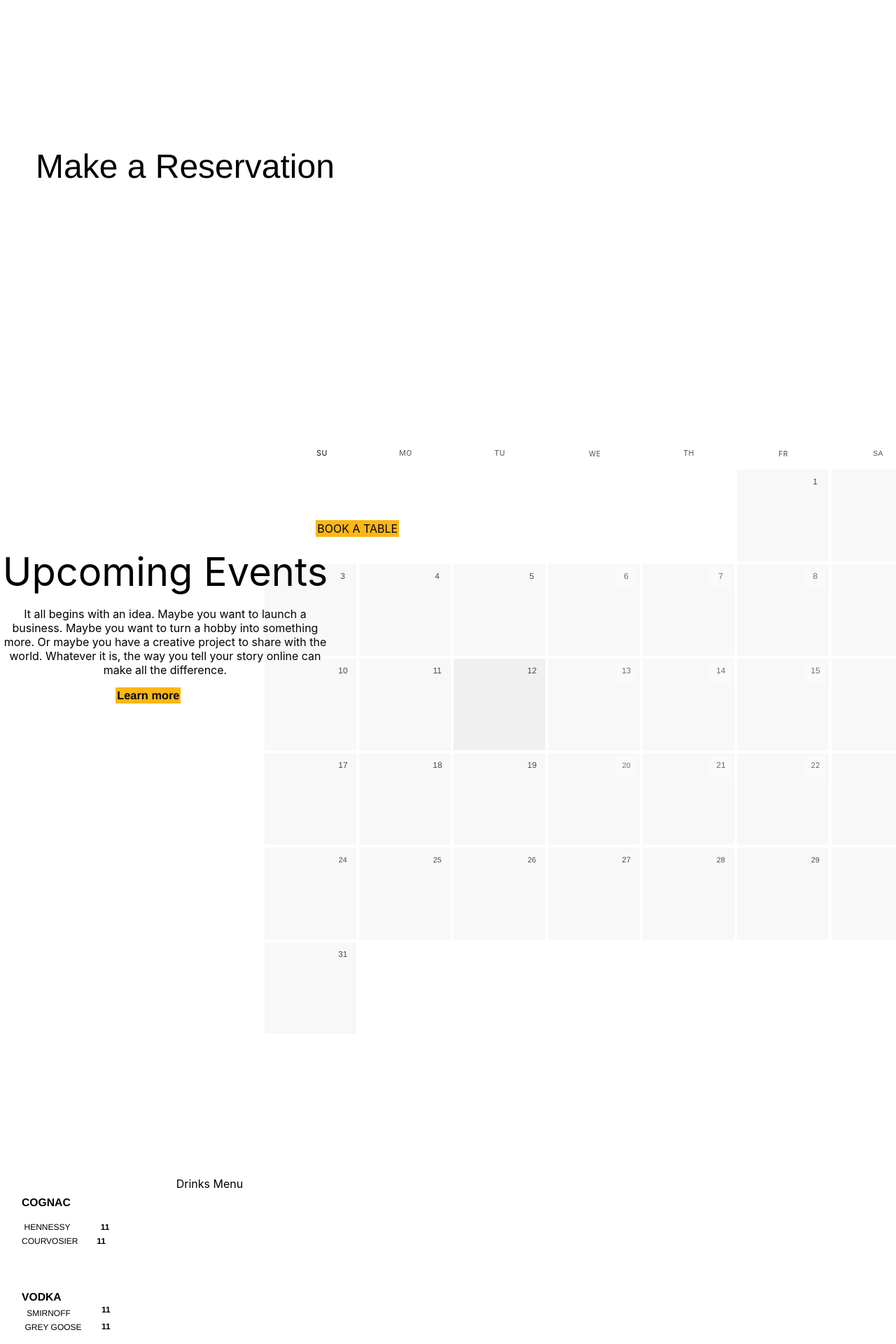
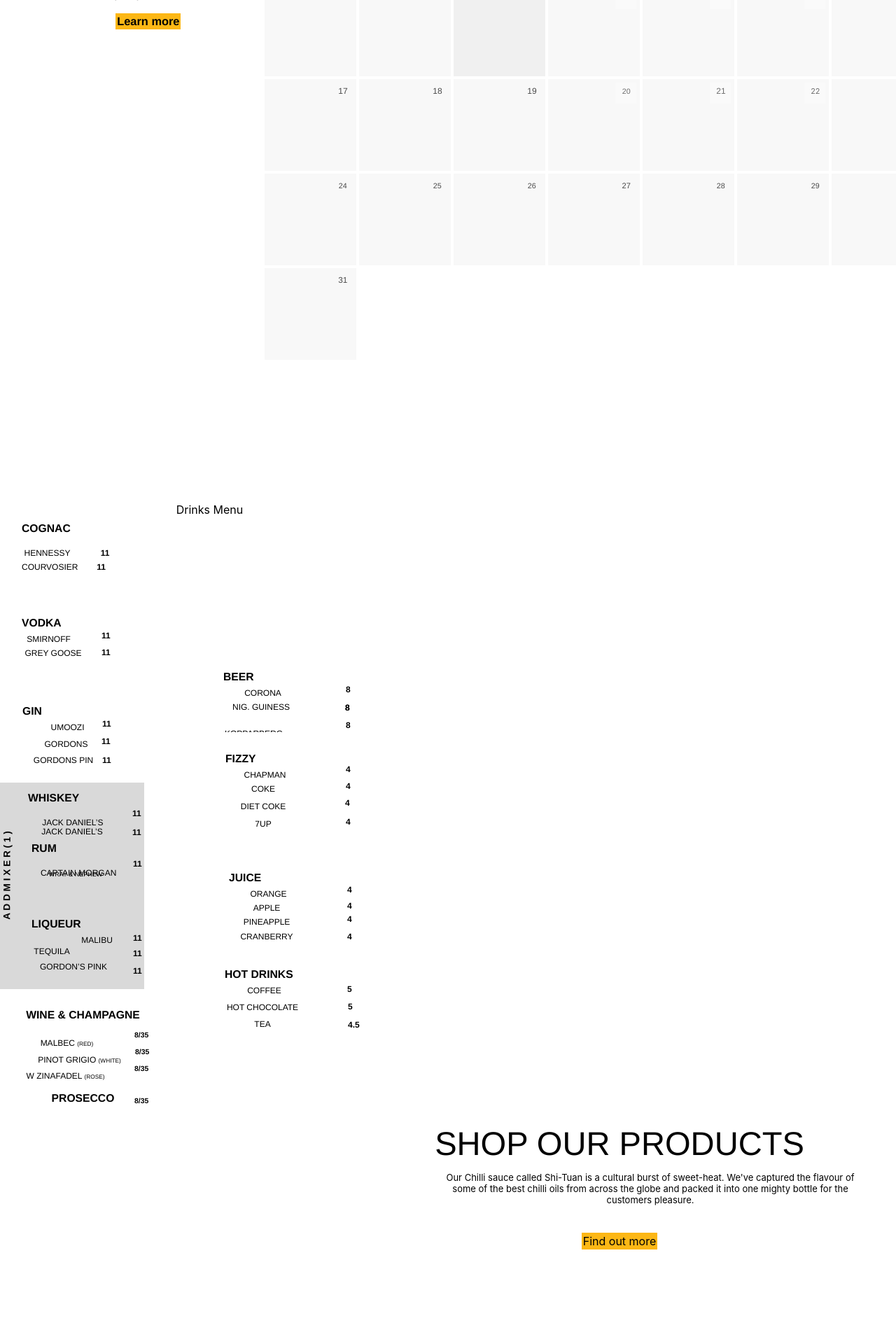
Before and after one commit to Jrgithb/cally-munchy, a React (Create React App) app: page / in a window 1280 px wide. Shown: the part 180-2100 px from the top of the page at 70% size. After the commit the page ends 1965 px from the top, so only its background shows below. Built offline with nearby package versions, Linux system fonts and the light colour scheme.

Commit message:
reservations/events

```diff
--- a/src/App.js
+++ b/src/App.js
@@ -1,6 +1,5 @@
 import logo from './logo.svg';
 import './App.css';
-import Reservation from './Views/Reservation/Reservation';
 import Events from './Views/Reservation/Events/Events';
 import Calender from './Views/Reservation/Calender/Calender';
 import Drinks from './Views/Reservation/Drinks/Drinks';
@@ -10,10 +9,10 @@
 function App() {
   return (
     <div className="App">
-      <Reservation/>
       <Events/>
       <Calender/>
       <Drinks/>
+      <Shop/>
     </div>
   );
 }
--- a/src/Views/Reservation/Reservation.css
+++ /dev/null
@@ -1,78 +0,0 @@
-.reservation {
-    background-color: #ffffff;
-    display: flex;
-    flex-direction: row;
-    justify-content: center;
-    width: 100%;
-  }
-
-  .reservation .div {
-    background-color: #ffffff;
-    height: 963.36px;
-    position: relative;
-    width: 1316.41px;
-  }
-
-
-
-  .reservation .overlap-group {
-    height: 418px;
-    left: 39px;
-    position: absolute;
-    top: 302px;
-    width: 481px;
-  }
-
-  .reservation .div-block {
-    height: 418px;
-    left: 0;
-    position: absolute;
-    top: 0;
-    width: 430px;
-  }
-
-  .reservation .frame {
-    align-items: center;
-    display: inline-flex;
-    justify-content: center;
-    left: 155px;
-    padding: 11.48px 17.22px;
-    position: relative;
-    top: 178px;
-  }
-
-  .reservation .text-wrapper {
-    color: #000000;
-    font-size: 17.2px;
-    font-weight: 600;
-    letter-spacing: 0;
-    line-height: normal;
-    margin-top: -0.96px;
-    position: relative;
-    width: fit-content;
-  }
-
-  .booking-btn{
-    border: 2px solid #fcb715;
-    background-color: #fcb715;
-    display: flex;
-    justify-content: center;
-    align-items: center;
-    cursor: pointer;
-
-  }
-
-  .booking-btn:hover { transform: scale(1.25);}
-
-  .reservation .text-wrapper-2 {
-    color: #000000;
-    font-family: "Montserrat-Regular", Helvetica;
-    font-size: 48px;
-    font-weight: 400;
-    height: 59px;
-    left: 12px;
-    letter-spacing: 0;
-    line-height: normal;
-    position: absolute;
-    top: 88px;
-  }
--- a/src/Views/Reservation/Reservation.js
+++ /dev/null
@@ -1,23 +0,0 @@
-import "./Reservation.css"
-
-const Reservation = () => {
-    return (
-      <div className="reservation">
-        <div className="div">
-
-          <div className="overlap-group">
-            <div className="div-block">
-              <div className="frame">
-                <div className="text-wrapper"></div>
-                <div className="booking-btn">BOOK A TABLE</div>
-
-              </div>
-            </div>
-            <div className="text-wrapper-2">Make a Reservation</div>
-          </div>
-        </div>
-      </div>
-    );
-  };
-
-  export default Reservation;
--- a/src/Views/Reservation/Shop/Shop.css
+++ b/src/Views/Reservation/Shop/Shop.css
@@ -0,0 +1,39 @@
+.shop-header {
+    height: 57px;
+    width: 530px;
+    float: right;
+    margin-right: 130px;
+    top: -100px;
+}
+
+.shop-section {
+    color: #000000;
+    font-family: "Inter-Regular", Helvetica;
+    font-size: 47.1px;
+    font-weight: 200;
+}
+
+.our-chilli-sauce {
+    color: #000000;
+    font-size: 13px;
+    font-weight: 400;
+    height: 73px;
+    width: 618px;
+}
+
+.find-out-more-btn {
+    align-items: center;
+    border: 2px solid #fcb715;
+    background-color: #fcb715;
+    color: black;
+    display: inline-flex;
+    justify-content: center;
+    cursor: pointer;
+    float: top;
+    margin-top: 1px;
+
+}
+
+.find-out-more-btn:hover{
+    transform: scale(1.25);
+}
--- a/src/Views/Reservation/Shop/Shop.js
+++ b/src/Views/Reservation/Shop/Shop.js
@@ -2,8 +2,14 @@
 
 const Shop = () => {
     return(
-        <div className="label">
-            <div></div>
+        <div className="shop-header">
+            <div className="shop-section">SHOP OUR PRODUCTS</div>
+            <p className="our-chilli-sauce">Our Chilli sauce called Shi-Tuan is a cultural burst of sweet-heat.
+                We've captured the flavour of some of the best chilli oils from across the globe
+                and packed it into one mighty bottle for the customers pleasure.
+            </p>
+            <div className="find-out-more-btn">Find out more</div>
+
         </div>
     )
 };
```
Also changed, not shown: src/Assets/callyshop.jpg (added).
